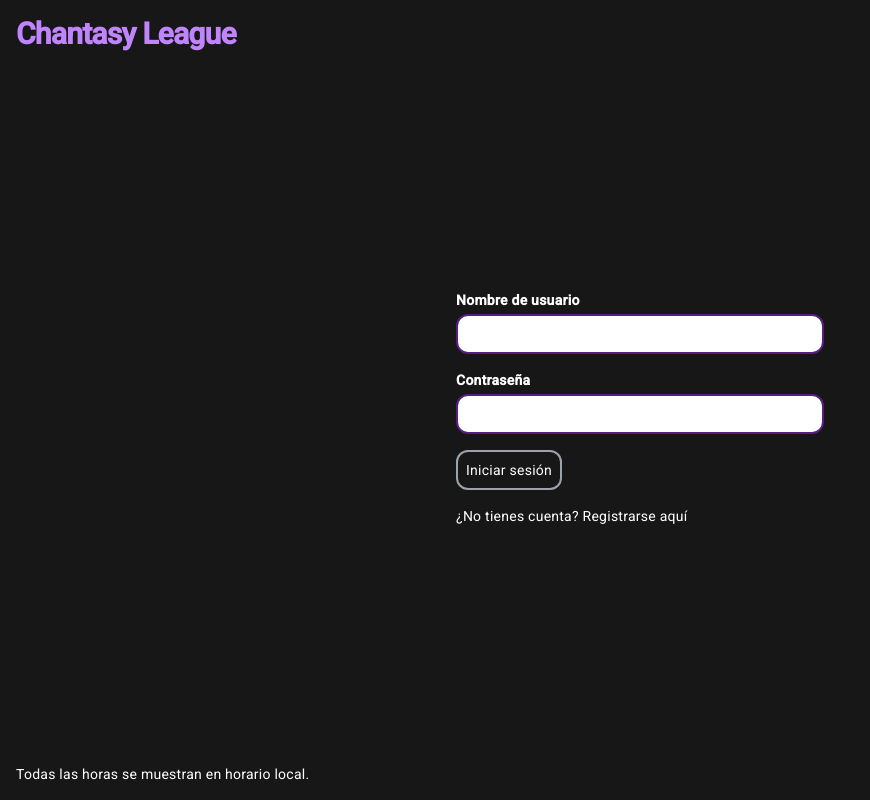
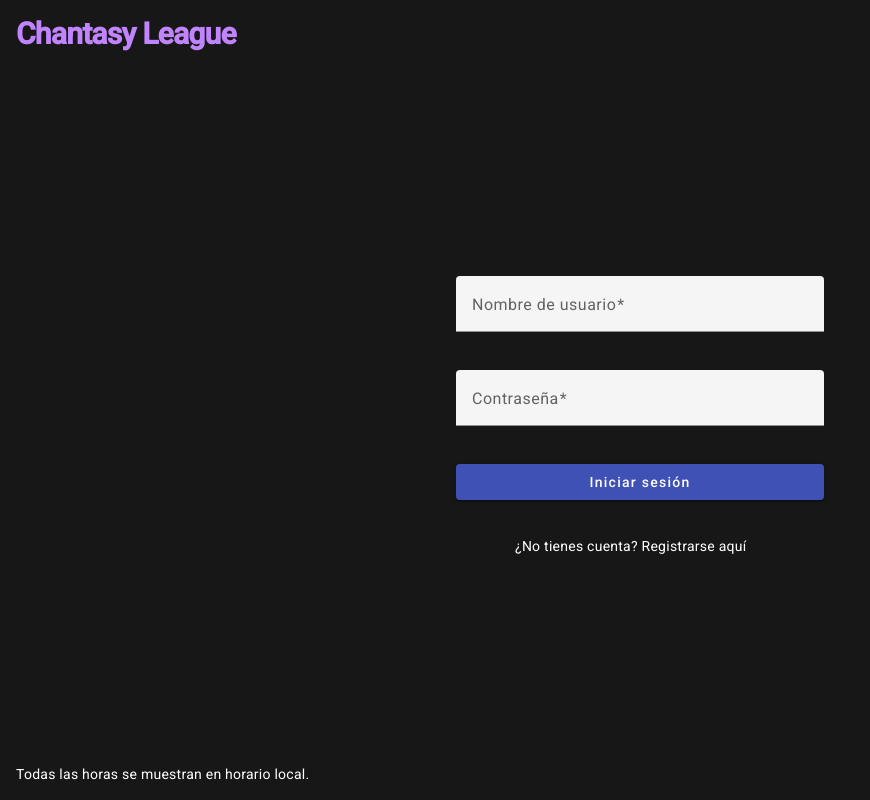
Before and after one commit to MiguelHigueraDev/cfi-chantasy, an Angular app in the folder website/: page /login in a window 1280 px wide. Shown: the whole page, without its empty margins (0-870 px from the left). Built offline with nearby package versions, Linux system fonts and the light colour scheme.

Commit message:
feat(frontend): improve login error handling and UI

```diff
--- a/website/src/app/components/login/login.component.html
+++ b/website/src/app/components/login/login.component.html
@@ -1,14 +1,14 @@
-<section class="mx-auto w-full flex justify-center">
-    <form [formGroup]="loginForm" (ngSubmit)="onSubmit()" class="space-y-4 w-full p-4 max-w-[400px]">
-        <div class="flex flex-col gap-1">
-            <label for="username" class="label">Nombre de usuario</label>
-            <input type="username" class="input" id="username" formControlName="username" name="username" required>
-        </div>
-        <div class="flex flex-col gap-1">
-            <label for="password" class="label">Contraseña</label>
-            <input type="password" class="input" id="password" formControlName="password" name="password" required>
-        </div>
-        <button type="submit" [disabled]="!loginForm.valid" class="btn disabled:btn-disabled">Iniciar sesión</button>
-        <a class="block hover:text-purple-500" routerLink="/register">¿No tienes cuenta? Registrarse aquí</a>
+<section class="justify-center">
+    <form [formGroup]="loginForm" (ngSubmit)="login()" class="space-y-4 flex flex-col p-4 w-full mx-auto max-w-[400px]">
+        <mat-form-field class="w-full">
+            <mat-label>Nombre de usuario</mat-label>
+            <input type="text" matInput formControlName="username" required />
+        </mat-form-field>
+        <mat-form-field class="w-full">
+            <mat-label>Contraseña</mat-label>
+            <input type="password" matInput formControlName="password" required />
+        </mat-form-field>
+        <button type="submit" mat-raised-button color="primary">Iniciar sesión</button>
     </form>
+    <a class="block hover:text-blue-500 mt-5 mx-auto max-w-[250px]" routerLink="/register">¿No tienes cuenta? Registrarse aquí</a>
 </section>
--- a/website/src/app/components/login/login.component.ts
+++ b/website/src/app/components/login/login.component.ts
@@ -1,23 +1,60 @@
 import { Component } from '@angular/core';
 import { ReactiveFormsModule, FormBuilder, Validators } from '@angular/forms';
-import { RouterLink } from '@angular/router';
+import { Router, RouterLink } from '@angular/router';
+import { AuthService, Credentials } from '../../services/auth.service';
+import { MatInputModule } from '@angular/material/input';
+import { MatFormFieldModule } from '@angular/material/form-field';
+import { MatButtonModule } from '@angular/material/button';
+import { MatSnackBarModule, MatSnackBar } from '@angular/material/snack-bar';
 
 @Component({
   selector: 'ch-login',
   standalone: true,
-  imports: [RouterLink, ReactiveFormsModule],
+  imports: [RouterLink, ReactiveFormsModule, MatInputModule, MatFormFieldModule, MatButtonModule, MatSnackBarModule],
   templateUrl: './login.component.html',
-  styles: ``
+  styles: ``,
 })
 export class LoginComponent {
+  constructor(
+    private formBuilder: FormBuilder,
+    private authService: AuthService,
+    private router: Router,
+    private snackBar: MatSnackBar
+  ) {}
+
   loginForm = this.formBuilder.group({
     username: ['', Validators.required],
     password: ['', Validators.required],
-  })
+  });
 
-  onSubmit() {
-    console.log("value: ", this.loginForm.value);
+  login() {
+
+    if (this.loginForm.invalid) {
+      this.snackBar.open("Ingrese un nombre de usuario y contraseña.", "Cerrar", {
+        duration: 10000,
+      });
+      return;
+    }
+
+    this.authService.login(this.loginForm.value as Credentials).subscribe({
+      next: () => {
+        this.snackBar.open("Sesión iniciada correctamente.", "Cerrar", {
+          duration: 10000,
+        });
+        this.router.navigate(['/']);
+      },
+      error: (error) => {
+        if (error.status === 401) {
+          this.snackBar.open("Usuario o contraseña incorrectos.", "Cerrar", {
+            duration: 10000,
+          });
+        } else {
+          this.snackBar.open("Ocurrió un error. Por favor, intente nuevamente.", "Cerrar", {
+            duration: 10000,
+          });
+        }
+        console.error('Error: ', error);
+      }
+    });
   }
-
-  constructor(private formBuilder: FormBuilder) { }
 }
--- a/website/src/app/components/welcome-screen/welcome-screen.component.html
+++ b/website/src/app/components/welcome-screen/welcome-screen.component.html
@@ -1,9 +1,14 @@
 <div class="p-4 space-y-6">
     <h2 class="text-2xl sm:text-3xl md:text-5xl text-center font-bold">¡Bienvenid&#64; a la Chantasy League!</h2>
     <div class="text-center text-md sm:text-lg">
-        <p>Próxima carrera: <span class="text-purple-400">{{nextRace?.name || 'Nombre desconocido'}}</span> en {{nextRace?.circuit?.name}}</p>
-        <p>Fecha: {{nextRace?.date! | dateFormat}}</p>
-        <p>Cierre de las predicciones: {{nextRace?.predictionEndDate! | dateFormat}}</p>
+        @if(nextRace) {
+            <p>Próxima carrera: <span class="text-purple-400">{{nextRace.name}}</span> en {{nextRace.circuit.name}}</p>
+            <p>Fecha: {{nextRace.date | dateFormat}}</p>
+            <p>Cierre de las predicciones: {{nextRace.predictionEndDate | dateFormat}}</p>
+        }
+        @else {
+            <p>Próxima carrera: <span class="text-purple-400">No hay carreras próximas</span></p>
+        }
     </div>
-    <a routerLink="login" class="block text-xl sm:text-2xl md:text-2xl text-center font-semibold text-purple-400">Haz tus predicciones</a>
+    <a routerLink="login" class="block text-xl sm:text-2xl md:text-2xl text-center font-semibold text-purple-400">Inicia sesión para hacer predicciones</a>
 </div>
```
